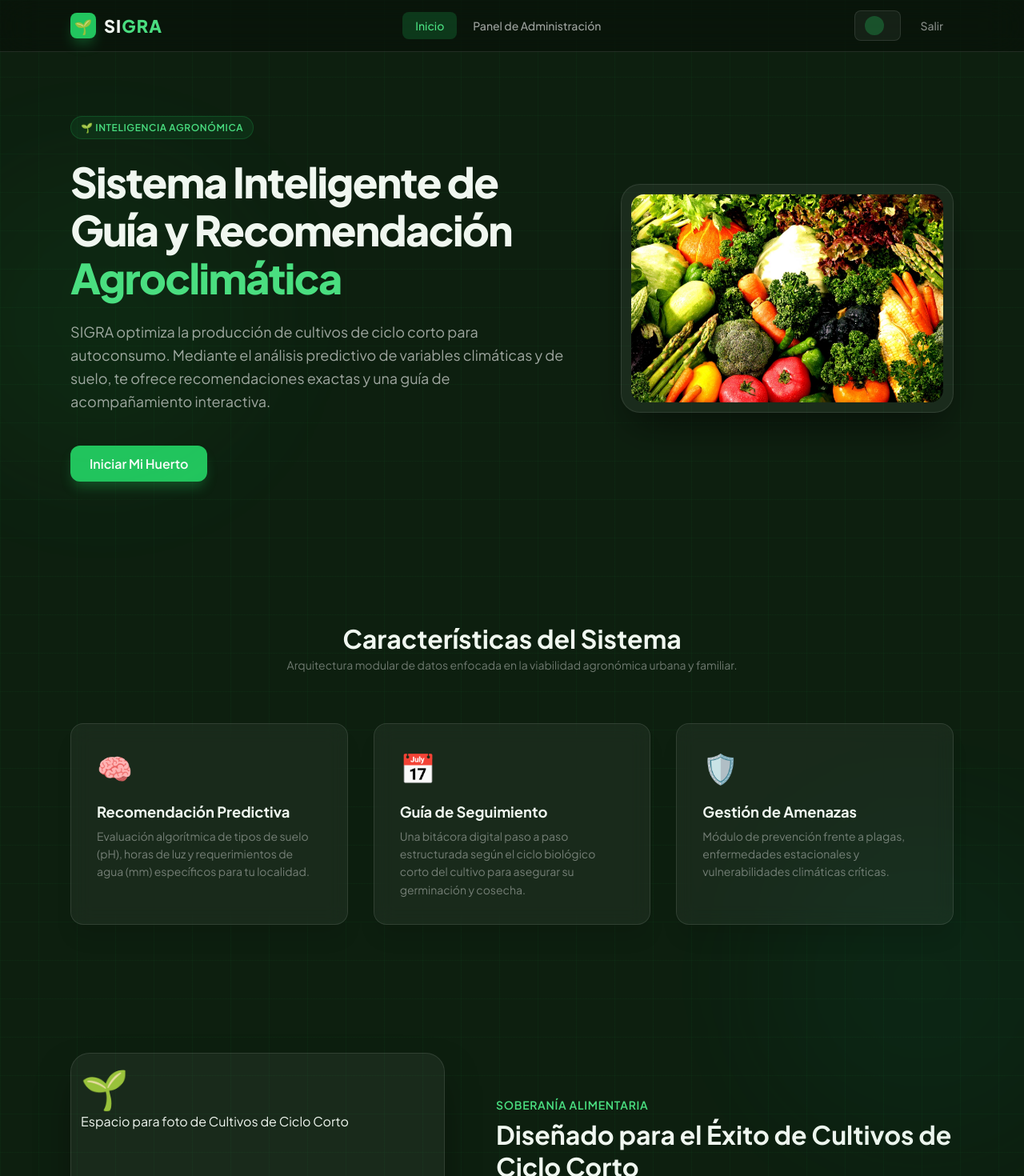
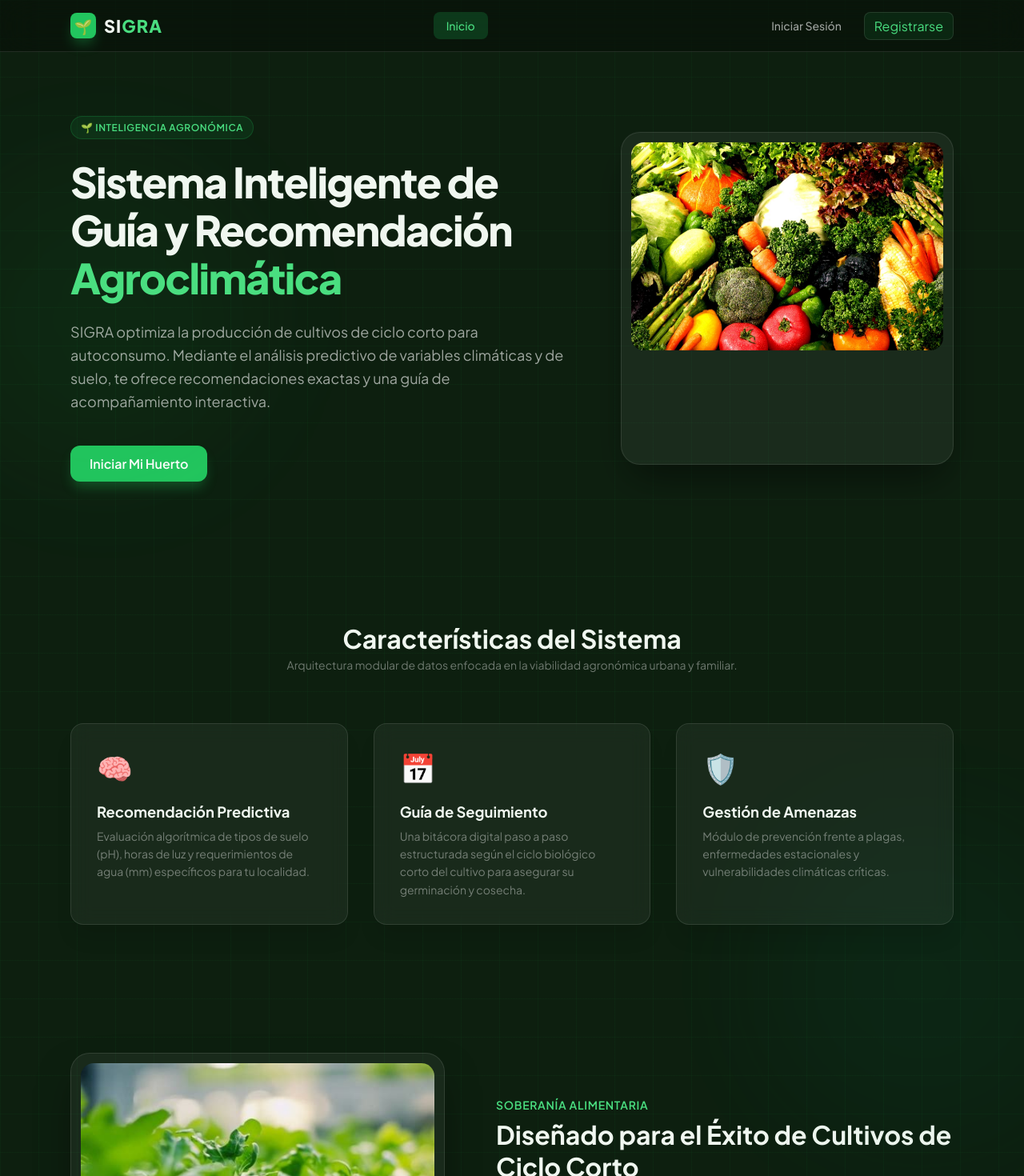
Before and after one commit to diegowar2525/AgroCultivos, a React (Vite) app in the folder client/: page / in a window 1280 px wide. Shown: the top 1470 px of the page at 80% size. Built offline with nearby package versions, Linux system fonts and the light colour scheme.

Commit message:
Validación del panel de administración por parte del Frontend y pequeñas correciones

```diff
--- a/client/src/components/Hero.jsx
+++ b/client/src/components/Hero.jsx
@@ -21,7 +21,9 @@ const Hero = () => {
             </div>
 
             <div className="image-frame" style={{ animation: 'float 6s ease-in-out infinite' }}>
-                <img src={heroImage} alt="SIGRA Dashboard Preview" />
+                <div className="image-placeholder" style={{ aspectRatio: '1/1' }}>
+                    <img src={heroImage} alt="SIGRA Dashboard Preview" />
+                </div>
             </div>
         </section>
     );
--- a/client/src/components/Navbar.jsx
+++ b/client/src/components/Navbar.jsx
@@ -32,6 +32,8 @@ export default function Navbar() {
                         Inicio
                     </NavLink>
 
+                    {/* Renderizado Condicional: Solo muestra el panel si el usuario es STAFF */}
+                    {user?.is_staff && (
                         <NavLink
                             to="/AdminDashboard"
                             className={({ isActive }) =>
@@ -40,13 +42,15 @@ export default function Navbar() {
                         >
                             Panel de Administración
                         </NavLink>
-
+                    )}
                 </div>
 
                 {/* Sección derecha de usuario */}
                 <div className="navbar-user-section">
 
-                    {/* Se cambió de <div> a <NavLink> */}
+                    {user ? (
+                        /* === VISTA PARA USUARIOS LOGUEADOS === */
+                        <>
                             <NavLink
                                 to="/Perfil"
                                 className={({ isActive }) =>
@@ -54,10 +58,10 @@ export default function Navbar() {
                                 }
                             >
                                 <div className="user-avatar">
-                            {user?.first_name?.charAt(0)}
+                                    {user.first_name?.charAt(0) || 'U'}
                                 </div>
                                 <span className="user-name">
-                            {user?.first_name}
+                                    {user.username || 'Usuario'}
                                 </span>
                             </NavLink>
 
@@ -67,8 +71,31 @@ export default function Navbar() {
                             >
                                 Salir
                             </button>
+                        </>
+                    ) : (
+                        /* === VISTA PARA VISITANTES (NO LOGUEADOS) === */
+                        <>
+                            <NavLink
+                                to="/login"
+                                className={({ isActive }) =>
+                                    isActive ? 'nav-item active' : 'nav-item'
+                                }
+                            >
+                                Iniciar Sesión
+                            </NavLink>
+
+                            {/* Reutilizamos el estilo de user-badge para que el botón de registro destaque sutilmente */}
+                            <NavLink
+                                to="/register"
+                                className="user-badge"
+                                style={{ backgroundColor: 'rgba(34, 197, 94, 0.1)', color: 'var(--green-hover)' }}
+                            >
+                                Registrarse
+                            </NavLink>
+                        </>
+                    )}
+
                 </div>
-
             </div>
         </nav>
     );
--- a/client/src/components/ProjectDetails.jsx
+++ b/client/src/components/ProjectDetails.jsx
@@ -1,13 +1,12 @@
 import React from 'react';
+import shortCycleCrops from '../assets/short-cycle-crops.jpg';
 
 const ProjectDetails = () => {
     return (
         <section className="details-section">
             <div className="image-frame">
-                {/* <img src="/assets/images/short-cycle-crops.jpg" alt="Cultivos de ciclo corto" /> */}
                 <div className="image-placeholder" style={{ aspectRatio: '1/1' }}>
-                    <span style={{ fontSize: '3rem' }}>🌱</span>
-                    <p>Espacio para foto de Cultivos de Ciclo Corto</p>
+                    <img src={shortCycleCrops} alt="SIGRA Dashboard Preview" />
                 </div>
             </div>
 
--- a/client/src/pages/AdminDashboard.jsx
+++ b/client/src/pages/AdminDashboard.jsx
@@ -1,5 +1,7 @@
 // src/pages/AdminDashboard.jsx
 import React, { useState } from 'react';
+import { Navigate } from 'react-router-dom';
+import { useAuth } from '../contexts/AuthContext';
 import Navbar from '../components/Navbar';
 import CrudView from '../components/CrudView';
 
@@ -15,7 +17,20 @@ const modelsConfig = {
 };
 
 const AdminDashboard = () => {
+    // 1. Traemos al usuario actual del contexto
+    const { user, loading } = useAuth();
     const [activeModel, setActiveModel] = useState('Cultivo');
+
+    // 2. Si el contexto aún está cargando los datos del token, mostramos algo temporal
+    if (loading) {
+        return <div className="app-container"><p>Cargando panel...</p></div>;
+    }
+
+    // 3. LA VALIDACIÓN: Si no hay usuario, o si lo hay pero NO es staff, lo sacamos de aquí
+    if (!user || !user.is_staff) {
+        // Redirigimos al inicio. 'replace' borra el historial para que no puedan volver atrás
+        return <Navigate to="/" replace />;
+    }
 
     return (
         <div className="app-container">
```
Also changed, not shown: client/src/assets/short-cycle-crops.jpg (added). Lines whose indentation alone changed are shown as unchanged.
